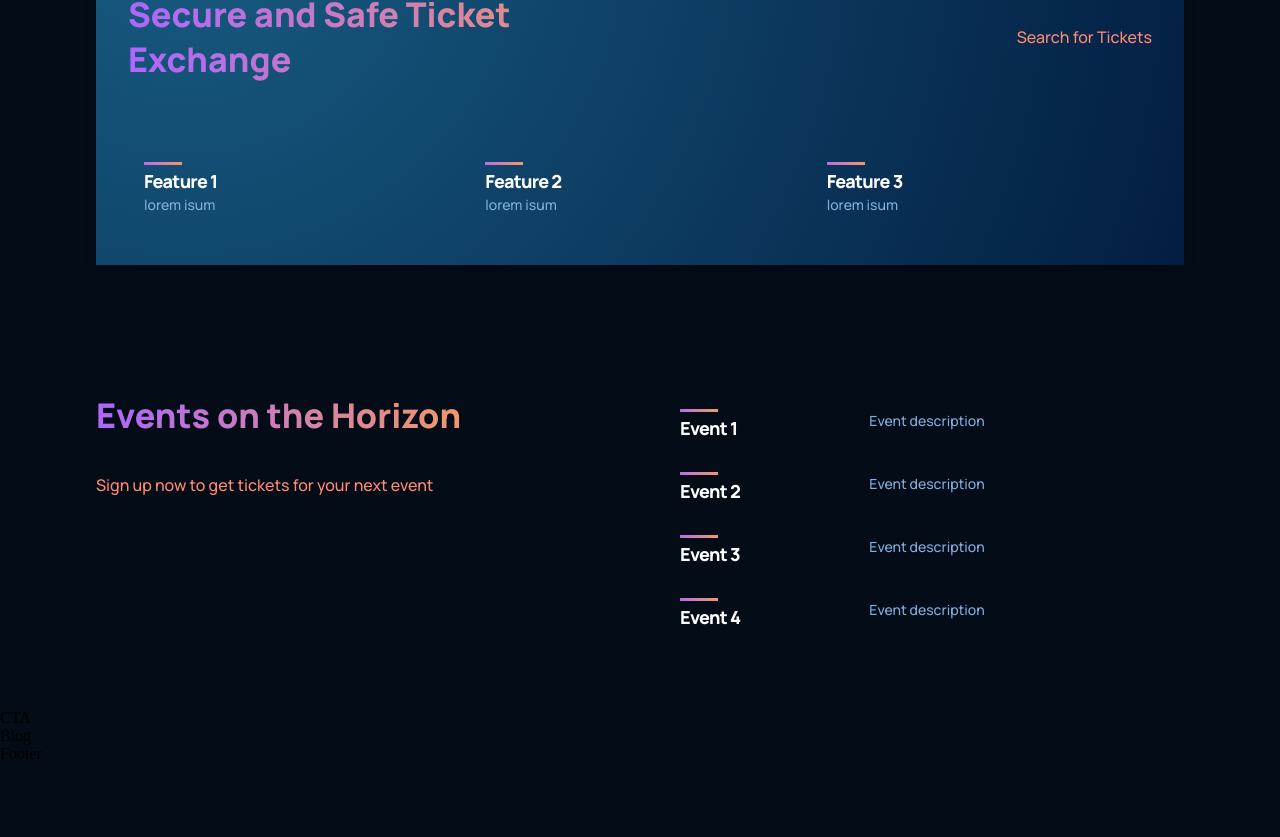
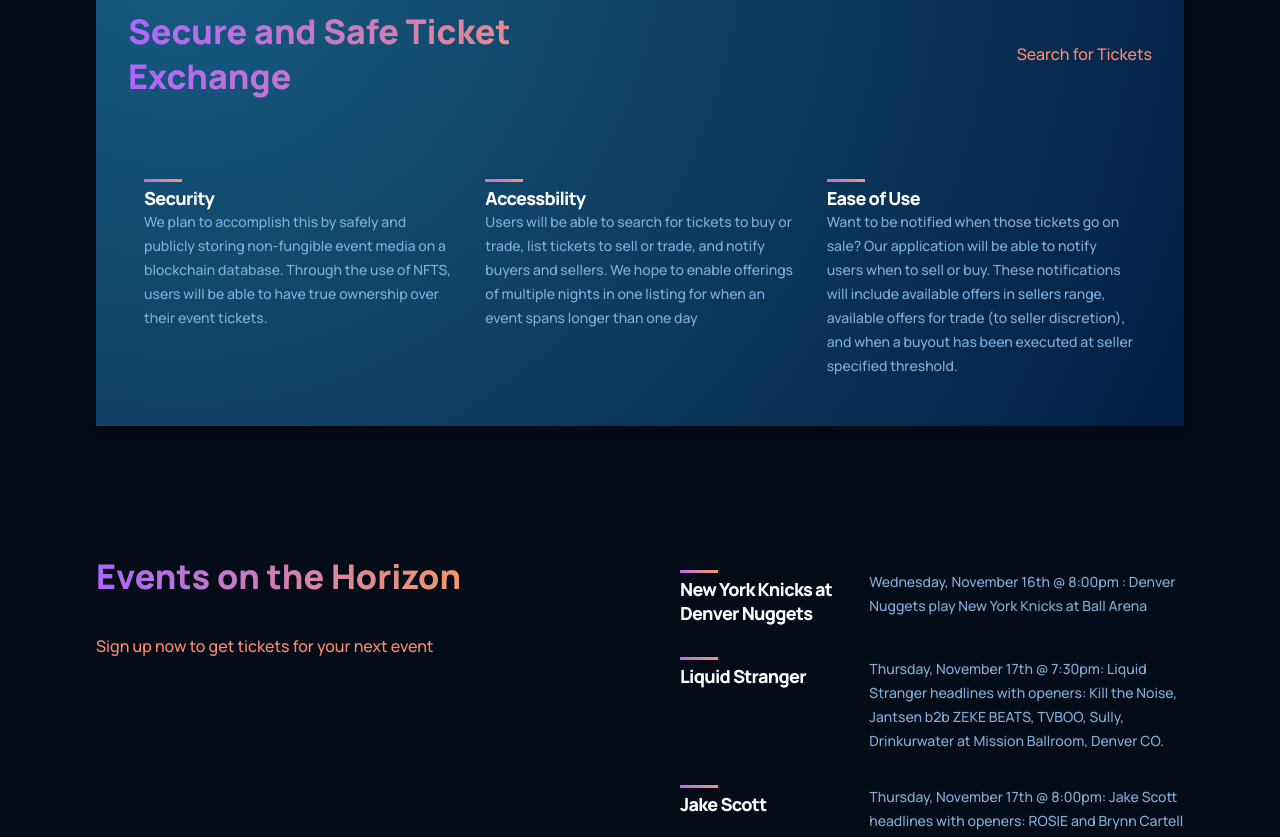
Before and after one commit to lukezumwalt/EvenTrade, a React (Create React App) app in the folder web-react/: page / in a window 1280 px wide. Shown: the part 1041-1878 px from the top of the page. Before the commit the page ends 1804 px from the top, so only its background shows below. Built offline with nearby package versions, Linux system fonts and the light colour scheme.

Commit message:
modified page to include login box and filled in lorem ipsum blocks

```diff
--- a/web-react/src/App.js
+++ b/web-react/src/App.js
@@ -1,6 +1,6 @@
 import React from 'react';
 
-import { Footer, Blog, Highlights, WhatEvenTrade, Header, Dashboard, Login, PrivateRoute } from './containers';
+import { Footer, Blog, Highlights, WhatEvenTrade, Header, Dashboard, Login, Register } from './containers';
 import { CTA, Navbar } from './components';
 import './App.css';
 import { BrowserRouter, Route, Routes } from 'react-router-dom';
@@ -8,14 +8,15 @@ import { BrowserRouter, Route, Routes } from 'react-router-dom';
 const App = () => {
 
   return (
-    <div className='App'>
+    <main className='App'>
       <div className='gradient__bg'>
         <Navbar />
         <BrowserRouter>
           <Routes>
-            <Route exact path='/' element={<Header/>} ></Route>
-            <Route exact path='/login' element={<Login/>}></Route>
-            <Route exact path='/dashboard' element={<Dashboard/>}></Route>
+            <Route exact path='' element={<Header/>}></Route>
+            <Route exact path='#login' element={<Login/>}></Route>
+            <Route exact path='#register' element={<Register/>}></Route>
+            <Route exact path='#dashboard' element={<Dashboard/>}></Route>
         </Routes>
       </BrowserRouter>
       </div>
@@ -23,8 +24,9 @@ const App = () => {
         <Highlights />
         <CTA />
         <Blog />
+        <Login/>
         <Footer />
-    </div>
+    </main>
   )
 }
 
--- a/web-react/src/components/navbar/Navbar.jsx
+++ b/web-react/src/components/navbar/Navbar.jsx
@@ -26,7 +26,7 @@ const Navbar = () => {
         </div>
       </div>
       <div className='eventrade__navbar-sign'>
-        <p><a href='login'>Sign in</a></p>
+        <p><a href='#login'>Sign in</a></p>
         <button type='button'>Sign up</button>
       </div>
       <div className='eventrade__navbar-menu'>
@@ -39,7 +39,7 @@ const Navbar = () => {
             <div className='eventrade__navbar-menu_container-links'>
               <Menu />
               <div className='eventrade__navbar-menu_container-links-sign'>
-                <p><a href='login'>Sign in</a></p>
+                <p><a href='#login'>Sign in</a></p>
                 <button type='button'>Sign up</button>
               </div>
             </div>
--- a/web-react/src/containers/highlights/Highlights.jsx
+++ b/web-react/src/containers/highlights/Highlights.jsx
@@ -4,20 +4,20 @@ import './highlights.css';
 
 const featuresData = [
   {
-    title: 'Event 1',
-    text: 'Event description'
+    title: 'New York Knicks at Denver Nuggets',
+    text: 'Wednesday, November 16th @ 8:00pm : Denver Nuggets play New York Knicks at Ball Arena'
   },
   {
-    title: 'Event 2',
-    text: 'Event description'
+    title: 'Liquid Stranger',
+    text: 'Thursday, November 17th @ 7:30pm: Liquid Stranger headlines with openers: Kill the Noise, Jantsen b2b ZEKE BEATS, TVBOO, Sully, Drinkurwater at Mission Ballroom, Denver CO.'
   },
   {
-    title: 'Event 3',
-    text: 'Event description'
+    title: 'Jake Scott',
+    text: 'Thursday, November 17th @ 8:00pm: Jake Scott headlines with openers: ROSIE and Brynn Cartell at Gothic Theatre in Denver,CO.'
   },
   {
-    title: 'Event 4',
-    text: 'Event description'
+    title: 'Barefoot in the Bathroom with The Dick Nixons, The Dirty Turkeys',
+    text: 'Thursday, November 17th @ 9:00pm: Located at Fox Theatre in Boulder, CO. '
   }
 ]
 
--- a/web-react/src/containers/index.js
+++ b/web-react/src/containers/index.js
@@ -6,4 +6,4 @@ export { default as WhatEvenTrade } from './whatEvenTrade/WhatEvenTrade';
 export { default as Dashboard } from './dashboard/Dashboard';
 export { default as Register } from './register/Register';
 export { default as Login} from './login/Login';
-export { default as PrivateRoute } from './utils/PrivateRoute';
+// export { default as PrivateRoute } from './utils/PrivateRoute';
--- a/web-react/src/containers/login/Login.jsx
+++ b/web-react/src/containers/login/Login.jsx
@@ -28,7 +28,7 @@ const Login = ({setToken}) => {
   }
 
   return (
-    <div className='eventrade__login'>
+    <div className='eventrade__login' id='login'>
       <h1>Please Log In</h1>
     <form onSubmit={handleSubmit}>
       <label>
@@ -40,7 +40,7 @@ const Login = ({setToken}) => {
         <input type='password' onChange={e => setPassword(e.target.value)}/>
       </label>
       <div>
-        <button type='submit'>Submit</button>
+        <button type='submit'><a href='#home'>Submit</a></button>
       </div>
     </form>
     </div>
--- a/web-react/src/containers/utils/PrivateRoute.jsx
+++ /dev/null
@@ -1,12 +0,0 @@
-import React from 'react';
-// import { Navigate, Outlet } from 'react-router-dom';
-
-const PrivateRoute = () => {
-    const auth = null; // determine if authorized, from context or however you're doing it
-
-    // If authorized, return an outlet that will render child elements
-    // If not, return element that will navigate to login page
-    // return auth ? <Outlet /> : <Navigate to="/login" />;
-}
-
-export default PrivateRoute;
--- a/web-react/src/containers/whatEvenTrade/WhatEvenTrade.jsx
+++ b/web-react/src/containers/whatEvenTrade/WhatEvenTrade.jsx
@@ -6,16 +6,16 @@ const WhatEvenTrade = () => {
   return (
     <div className='eventrade__whateventrade section__margin' id="wet">
       <div className='eventrade__whateventrade-feature'>
-        <Feature title='What is Eventrade?' text='lorem ipsem'/>
+        <Feature title='What is Eventrade?' text='EvenTrade is one of many cutting-edge applications that put ticket ownership back in consumers hands. By using blockchain and NFT technology, users can buy, sell, and collect tickets without the risk of scams.'/>
       </div>
       <div className='eventrade__whateventrade-heading'>
         <h1 className='gradient__text'>Secure and Safe Ticket Exchange</h1>
         <p>Search for Tickets</p>
       </div>
       <div className='eventrade__whateventrade-container'>
-        <Feature title='Feature 1' text='lorem isum'/>
-        <Feature title='Feature 2' text='lorem isum'/>
-        <Feature title='Feature 3' text='lorem isum'/>
+        <Feature title='Security' text='We plan to accomplish this by safely and publicly storing non-fungible event media on a blockchain database. Through the use of NFTS, users will be able to have true ownership over their event tickets.'/>
+        <Feature title='Accessbility' text=' Users will be able to search for tickets to buy or trade, list tickets to sell or trade, and notify buyers and sellers. We hope to enable offerings of multiple nights in one listing for when an event spans longer than one day'/>
+        <Feature title='Ease of Use' text='Want to be notified when those tickets go on sale? Our application will be able to notify users when to sell or buy. These notifications will include available offers in sellers range, available offers for trade (to seller discretion), and when a buyout has been executed at seller specified threshold.'/>
       </div>
     </div>
   )
```
Also changed, not shown: 1 other file (tests, documents, lock files or other folders).
